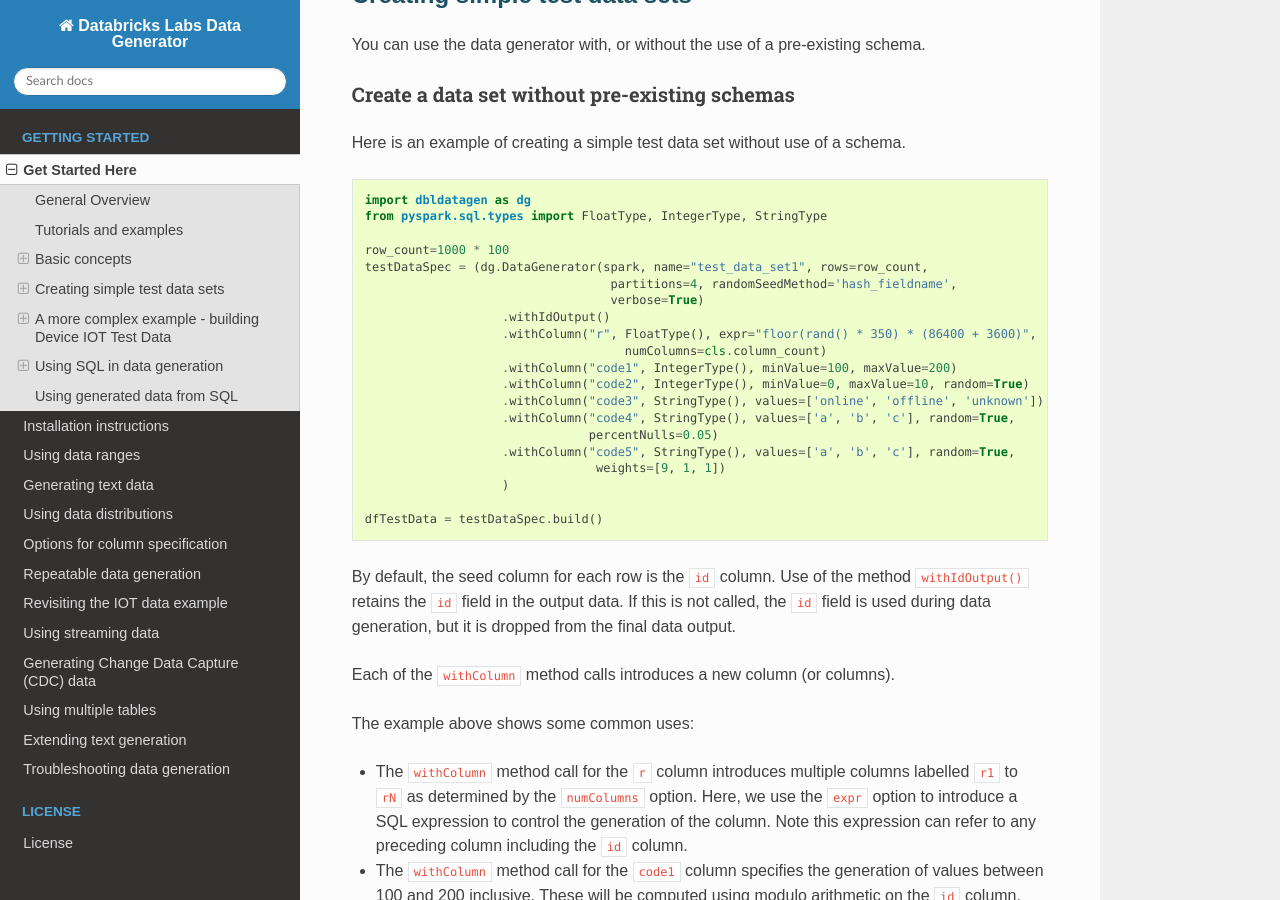
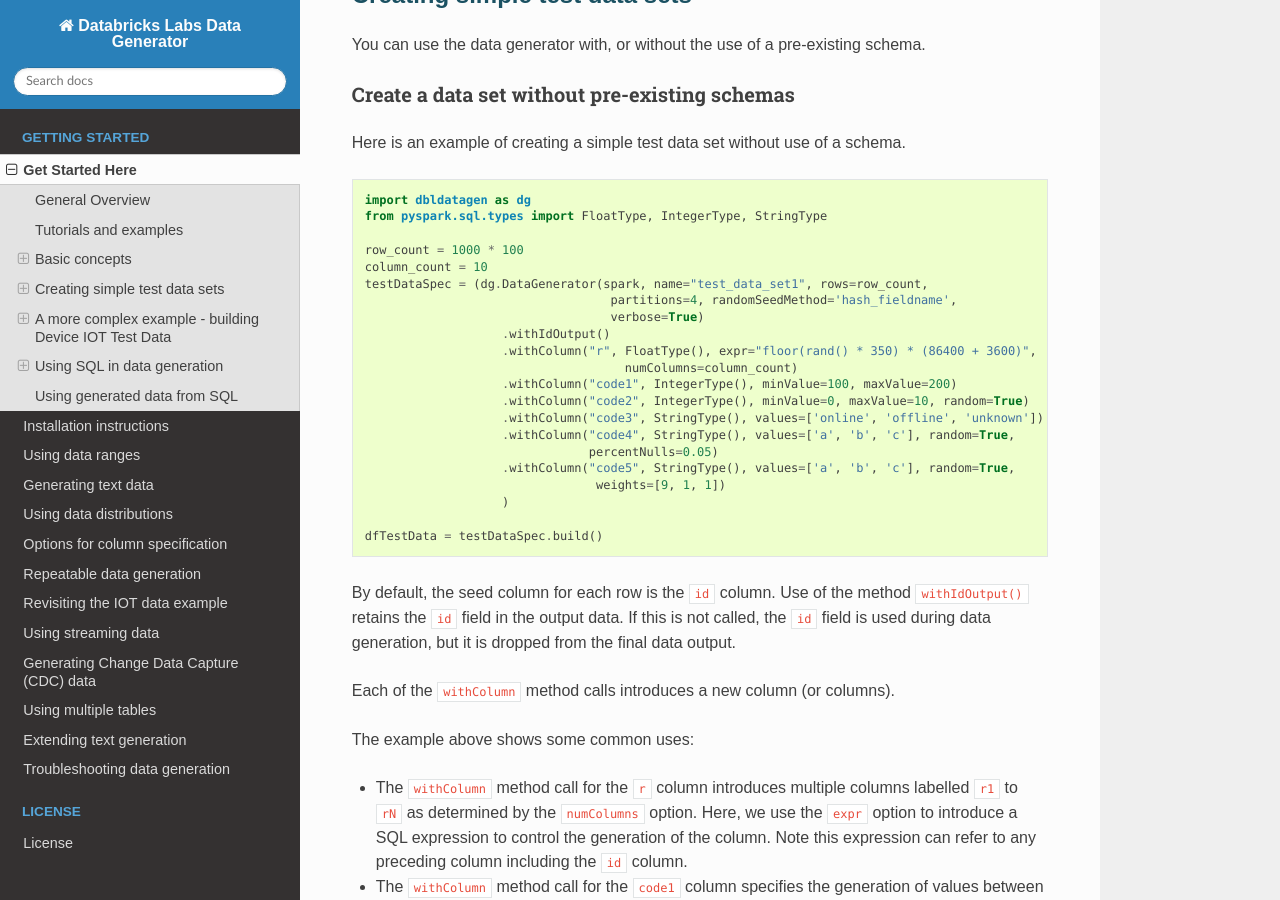
Before and after one commit to databrickslabs/dbldatagen, a Sphinx documentation site: the page built from docs/source/APIDOCS.md, in a window 1280 px wide and 900 px high, scrolled down 3059 px. Built offline with Sphinx 7.4.7 and the Read the Docs theme 2.0.0, drawn with Linux system fonts in a browser that asks for light colours; pages that are not in the unit, such as notebooks, are missing from menus.

Commit message:
fix typos and doc errors only

```diff
--- a/docs/source/APIDOCS.md
+++ b/docs/source/APIDOCS.md
@@ -124,13 +124,14 @@ Here is an example of creating a simple test data set without use of a schema.
 import dbldatagen as dg
 from pyspark.sql.types import FloatType, IntegerType, StringType
 
-row_count=1000 * 100
+row_count = 1000 * 100
+column_count = 10
 testDataSpec = (dg.DataGenerator(spark, name="test_data_set1", rows=row_count,
                                   partitions=4, randomSeedMethod='hash_fieldname',
                                   verbose=True)
                    .withIdOutput()
                    .withColumn("r", FloatType(), expr="floor(rand() * 350) * (86400 + 3600)",
-                                    numColumns=cls.column_count)
+                                    numColumns=column_count)
                    .withColumn("code1", IntegerType(), minValue=100, maxValue=200)
                    .withColumn("code2", IntegerType(), minValue=0, maxValue=10, random=True)
                    .withColumn("code3", StringType(), values=['online', 'offline', 'unknown'])
```
